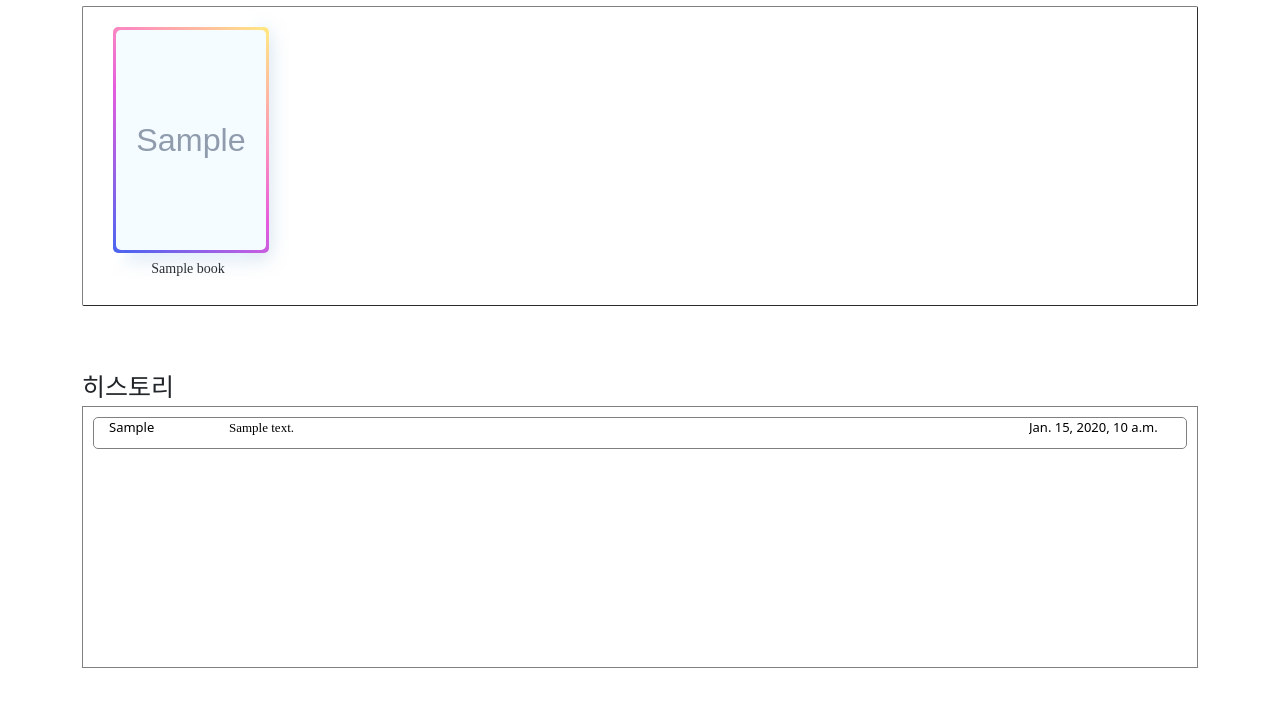
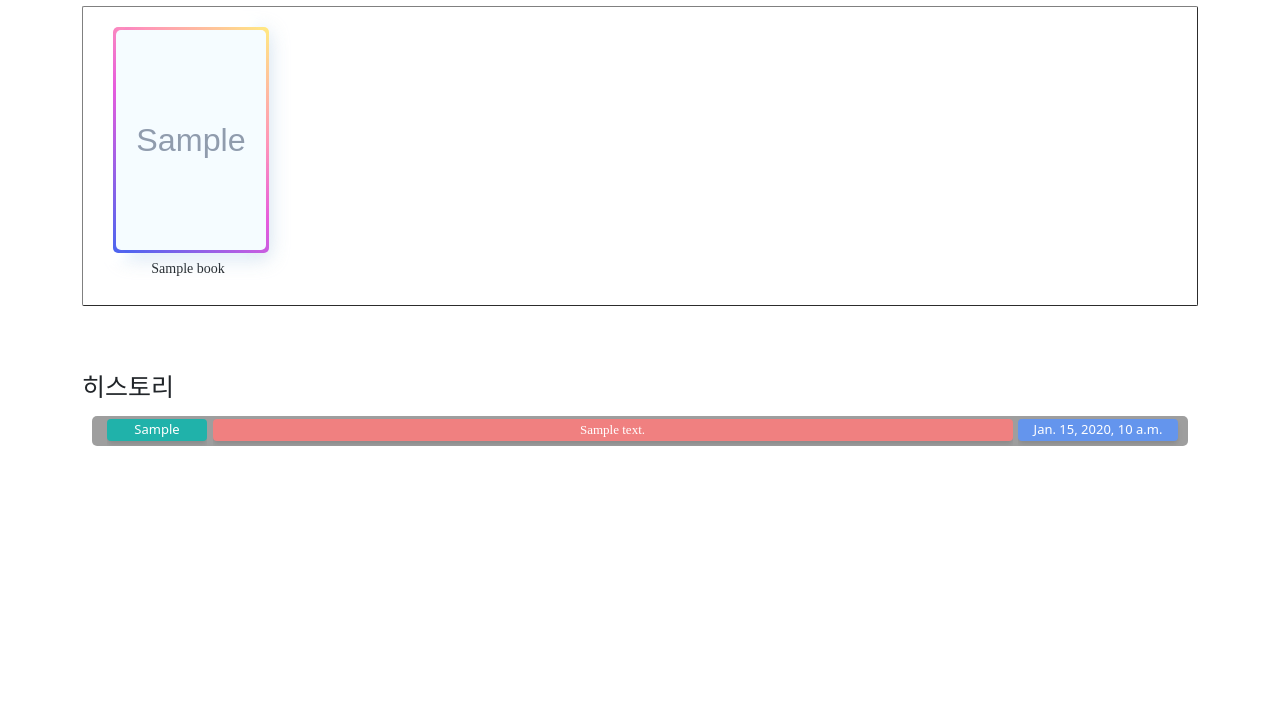
Before and after one commit to sungwookoo/django_recommend_book, a Django app: template templates/profile.html in a window 1280 px wide. Shown: the part 328-1036 px from the top of the page. Run offline with Django 4.2, Linux system fonts and the light colour scheme; the template is opened without the code that fills it: most values are stand-ins (such as "Sample title", 1, 10 or a date in 2020); grey boxes marked "Sample" are stand-in pictures; some libraries are stand-ins or nearby versions; some web fonts are replaced; grey boxes are pictures that could not be loaded.

Commit message:
fix : 배경 이미지 변경

```diff
--- a/static/css/profile.css
+++ b/static/css/profile.css
@@ -210,6 +210,8 @@
     height: 300px;
     border: 1px solid grey;
     overflow-y: scroll;
+    border: none;
+
 }
 
 .profile_riview{
@@ -220,18 +222,40 @@
     margin: 10px 10px 10px 10px;
     border: 1px solid grey;
     border-radius: 5px;
+    border: none;
+        background-image: url("https://cdn.dribbble.com/users/59100/screenshots/13968489/media/15bef85c37eb3ea3be05051961e3c40d.jpg?compress=1&resize=1200x900&vertical=top");
+
 }
 
 .profile_review_title{
     flex-shrink: 0;
-    width: 120px;
+    width: 100px;
     height: 30px;
     white-space: nowrap;
     overflow:hidden;
     text-overflow:ellipsis;
     margin-left: 15px;
+}
+
+.profile_review_title_button{
+    /*-webkit-appearance: none;*/
+    /*-moz-appearance: none;*/
+    /*appearance: none;*/
+
+    margin-top: 3.5px;
+    text-align: center;
+    text-decoration: none;
+    display: inline-block;
+    width: 100px;
+    border: none;
+    border-radius: 4px;
+    background: lightseagreen;
+    color: white;
+    box-shadow: 0 4px 6px -1px rgba(0, 0, 0, 0.1), 0 2px 4px -1px rgba(0, 0, 0, 0.06);
     cursor: pointer;
+    transition: 0.5s;
 }
+
 
 .profile_review_content{
     font-family: 'Noto Serif KR', serif;
@@ -241,7 +265,25 @@
     white-space: nowrap;
     overflow:hidden;
     text-overflow:ellipsis;
+}
+
+.profile_review_content_button{
+    /*-webkit-appearance: none;*/
+    /*-moz-appearance: none;*/
+    /*appearance: none;*/
+
+    margin-top: 3.5px;
+    text-align: center;
+    text-decoration: none;
+    display: inline-block;
+    width: 800px;
+    border: none;
+    border-radius: 4px;
+    background: lightcoral;
+    color: white;
+    box-shadow: 0 4px 6px -1px rgba(0, 0, 0, 0.1), 0 2px 4px -1px rgba(0, 0, 0, 0.06);
     cursor: pointer;
+    transition: 0.5s;
 }
 
 .profile_review_date{
@@ -251,5 +293,23 @@
     white-space: nowrap;
     overflow:hidden;
     text-overflow:ellipsis;
+}
+
+.profile_review_date_button{
+    /*-webkit-appearance: none;*/
+    /*-moz-appearance: none;*/
+    /*appearance: none;*/
+
+    margin-top: 3.5px;
+    text-align: center;
+    text-decoration: none;
+    display: inline-block;
+    width: 160px;
+    border: none;
+    border-radius: 4px;
+    background: cornflowerblue;
+    color: white;
+    box-shadow: 0 4px 6px -1px rgba(0, 0, 0, 0.1), 0 2px 4px -1px rgba(0, 0, 0, 0.06);
     cursor: pointer;
+    transition: 0.5s;
 }
--- a/templates/profile.html
+++ b/templates/profile.html
@@ -6,7 +6,7 @@
 
 {% load static %}
 {% block style %}
-    <link rel="stylesheet" href="{% static 'css/profile.css' %} ">
+    <link rel="stylesheet" href="{% static 'css/profile.css' %}?after ">
     <script src="https://kit.fontawesome.com/6a078ab7ec.js" crossorigin="anonymous"></script>
     <script src="https://ajax.googleapis.com/ajax/libs/jquery/3.6.0/jquery.min.js"></script>
     <link href="https://fonts.googleapis.com/css2?family=Do+Hyeon&family=Noto+Serif+KR:wght@200&family=Yeon+Sung&display=swap" rel="stylesheet">
@@ -77,17 +77,23 @@
                     <div class="profile_riview">
                         <div class="profile_review_title">
                             <a style="text-decoration: none; color: black" href="/book/review">
-                                {{ my_review.book_master_seq }}
+                                <button class="profile_review_title_button">
+                                    {{ my_review.book_master_seq }}
+                                </button>
                             </a>
                         </div>
                         <div class="profile_review_content">
                             <a style="text-decoration: none; color: black" href="/book/review">
-                            {{ my_review.content }}
+                                <button class="profile_review_content_button">
+                                    {{ my_review.content }}
+                                </button>
                             </a>
                         </div>
                         <div class="profile_review_date">
                             <a style="text-decoration: none; color: black" href="/book/review">
-                            {{ my_review.created_at }}
+                                <button class="profile_review_date_button">
+                                    {{ my_review.created_at }}
+                                </button>
                             </a>
                         </div>
                     </div>
```
